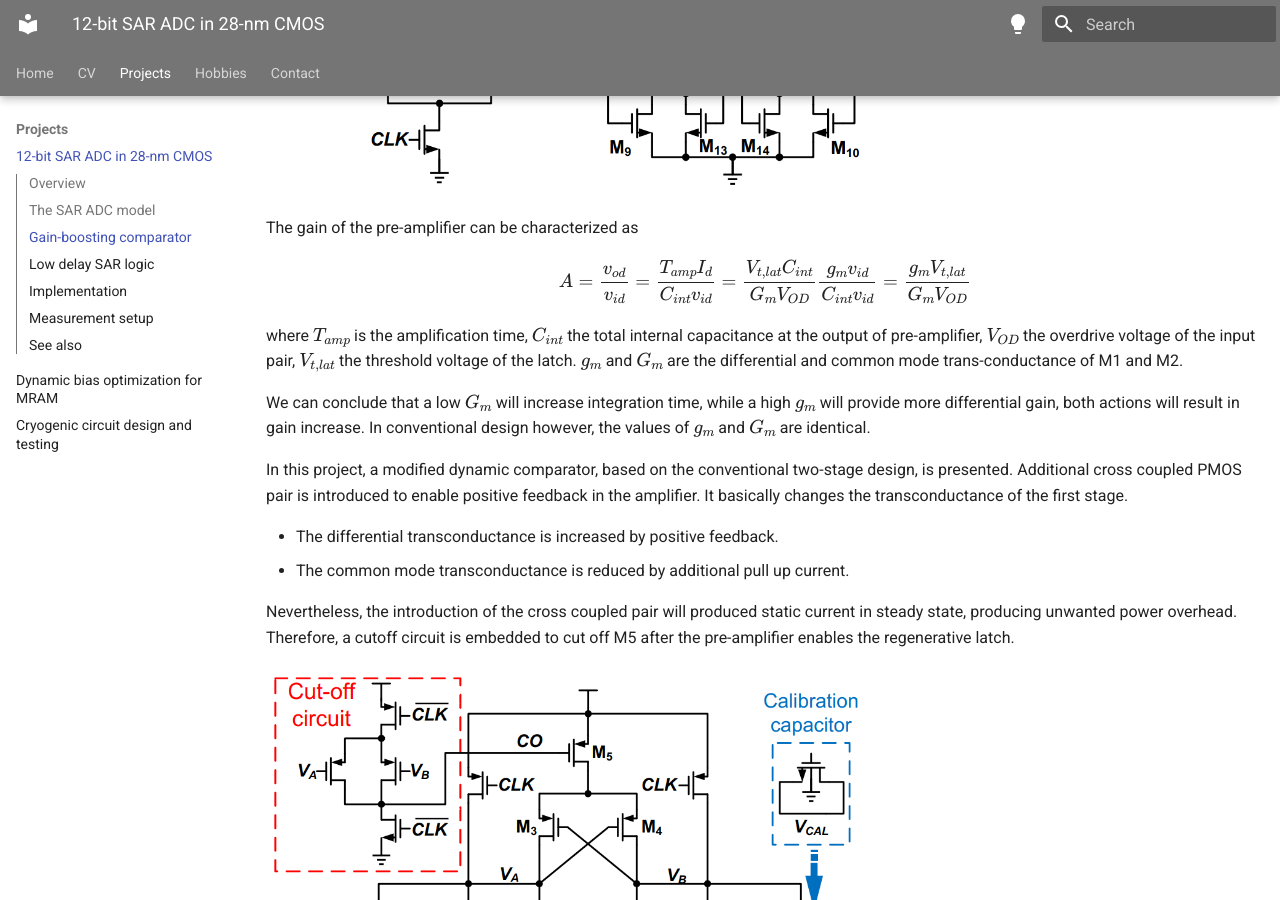
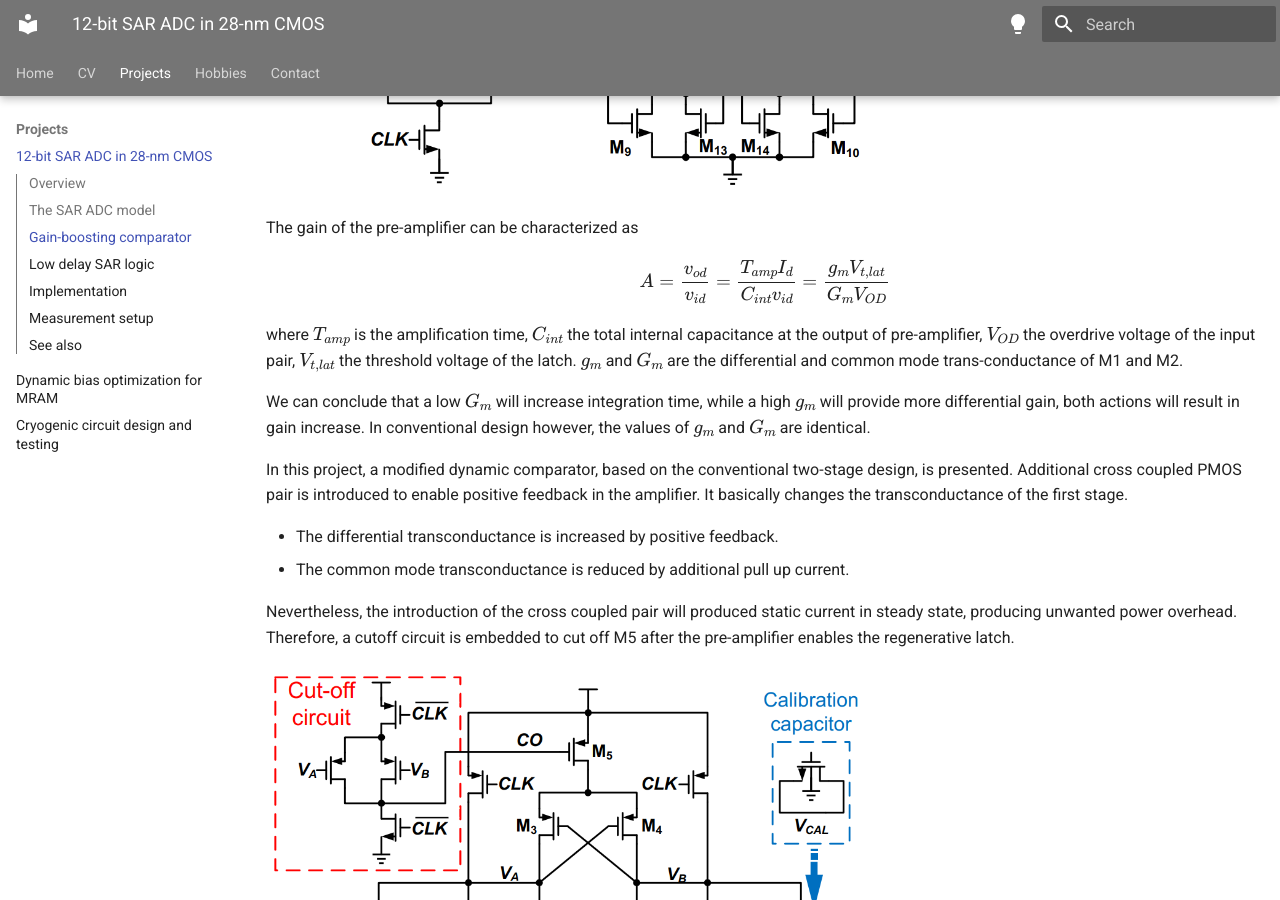
Before and after one commit to pig-floyd/pig-floyd.github.io, an MkDocs documentation site: the page built from docs/Projects/ADC/adc.md, in a window 1280 px wide and 900 px high, scrolled down 2807 px. Built offline with MkDocs 1.6.1 and Material for MkDocs 9.7.7, drawn with Linux system fonts in a browser that asks for light colours; formulas are drawn with MathJax 3.

Commit message:
change length of the equation in ADC

```diff
--- a/docs/Projects/ADC/adc.md
+++ b/docs/Projects/ADC/adc.md
@@ -37,7 +37,7 @@ comparison results once it's triggered by the first stage. Noise is dominated by
 
 The gain of the pre-amplifier can be characterized as
 $$
-A = \frac{v_{od}}{v_{id}} = \frac{T_{amp}I_d}{C_{int}v_{id}}=\frac{V_{t,lat}C_{int}}{G_mV_{OD}}\frac{g_m v_{id}}{C_{int}v_{id}} = \frac{g_mV_{t,lat}}{G_mV_{OD}}
+A = \frac{v_{od}}{v_{id}} = \frac{T_{amp}I_d}{C_{int}v_{id}} = \frac{g_mV_{t,lat}}{G_mV_{OD}}
 $$
 
 where $T_{amp}$ is the amplification time, $C_{int}$ the total internal capacitance at the output of pre-amplifier, $V_{OD}$ the overdrive voltage of the input pair, $V_{t,lat}$ the threshold voltage of the latch. $g_m$ and $G_m$ are the differential and common mode trans-conductance of M1 and M2.
```
